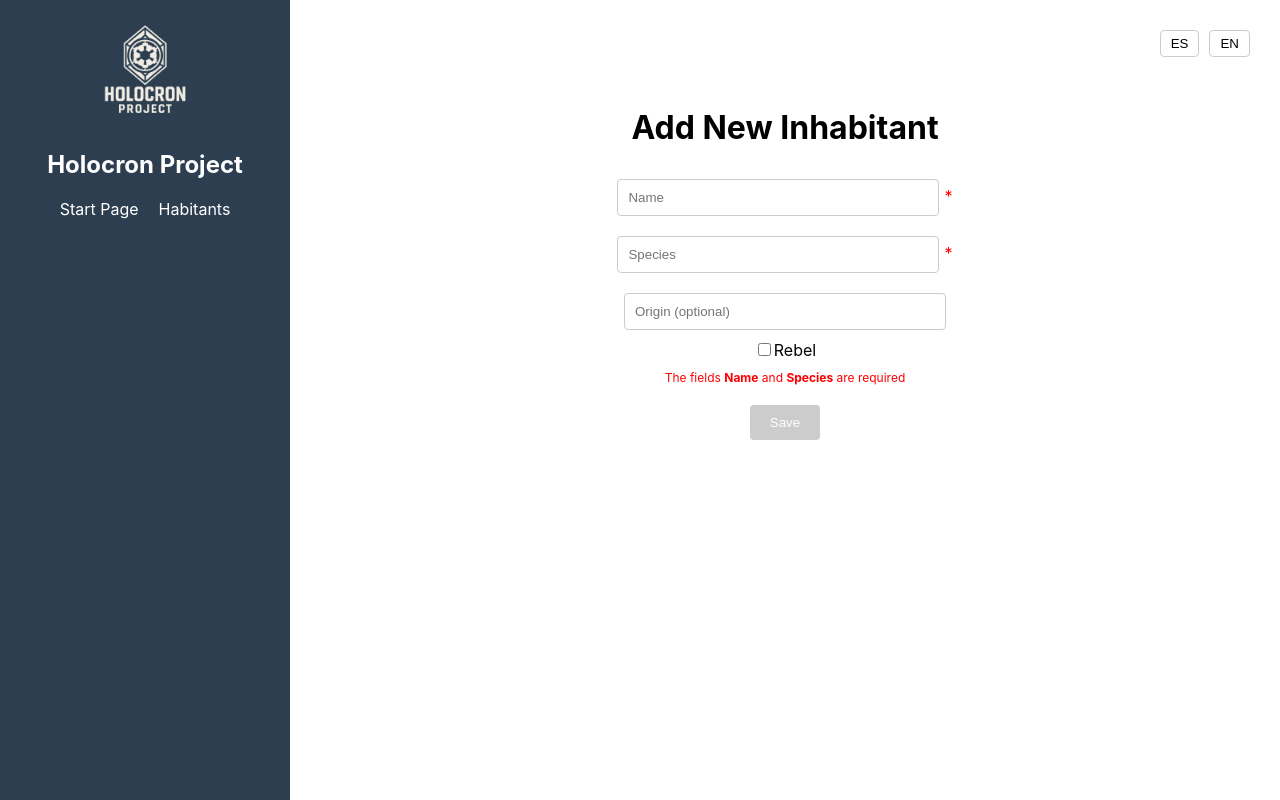
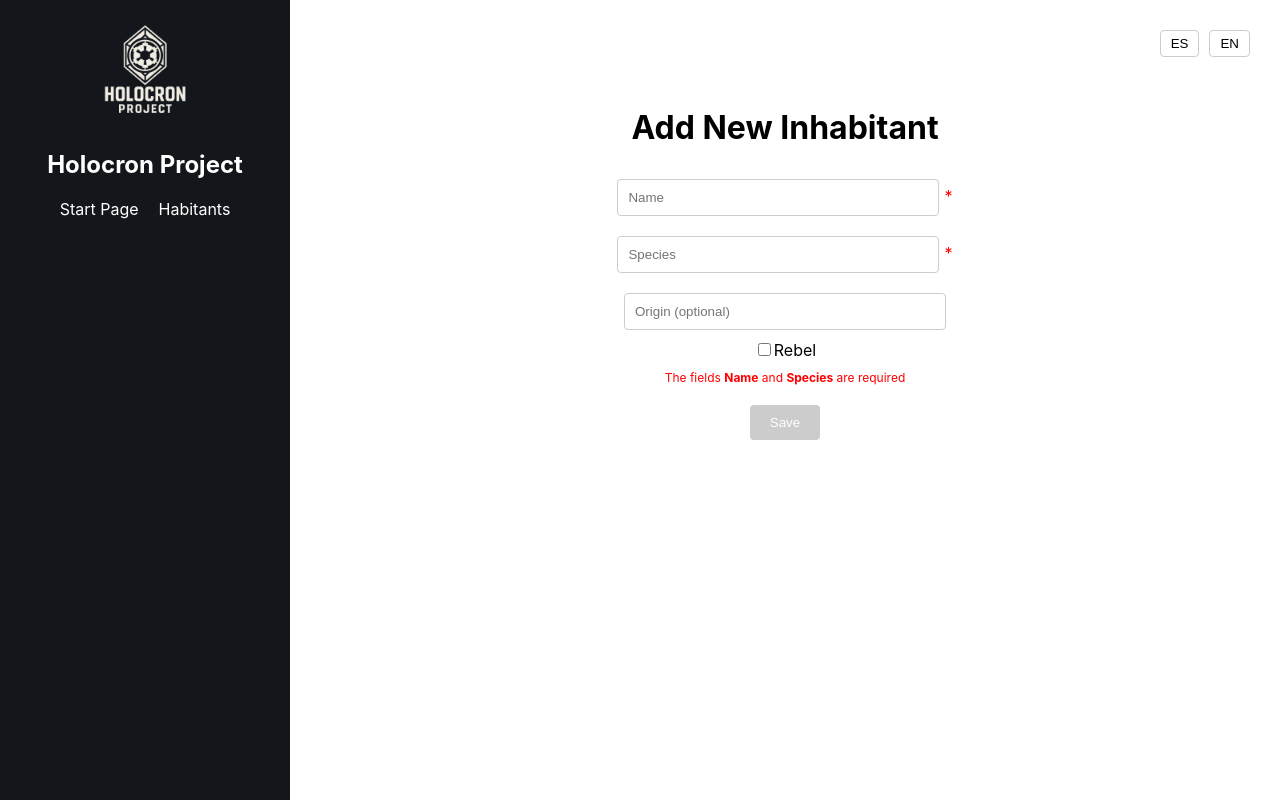
Before and after one commit to Xadow0/holocron, a React (Vite) app in the folder Holocron.Web/: page /add-inhabitant in a window 1280 px wide. Built offline with nearby package versions, Linux system fonts and the light colour scheme.

Commit message:
Cambio en el color del front

```diff
--- a/Holocron.Web/src/components/Layout/Sidebar.tsx
+++ b/Holocron.Web/src/components/Layout/Sidebar.tsx
@@ -6,7 +6,7 @@ import { useTranslation } from 'react-i18next'
 const useStyles = createUseStyles({
   sidebar: {
     width: '250px',
-    backgroundColor: '#2c3e50',
+    backgroundColor: '#13171C',
     color: 'white',
     padding: '20px',
     display: 'flex',
```
